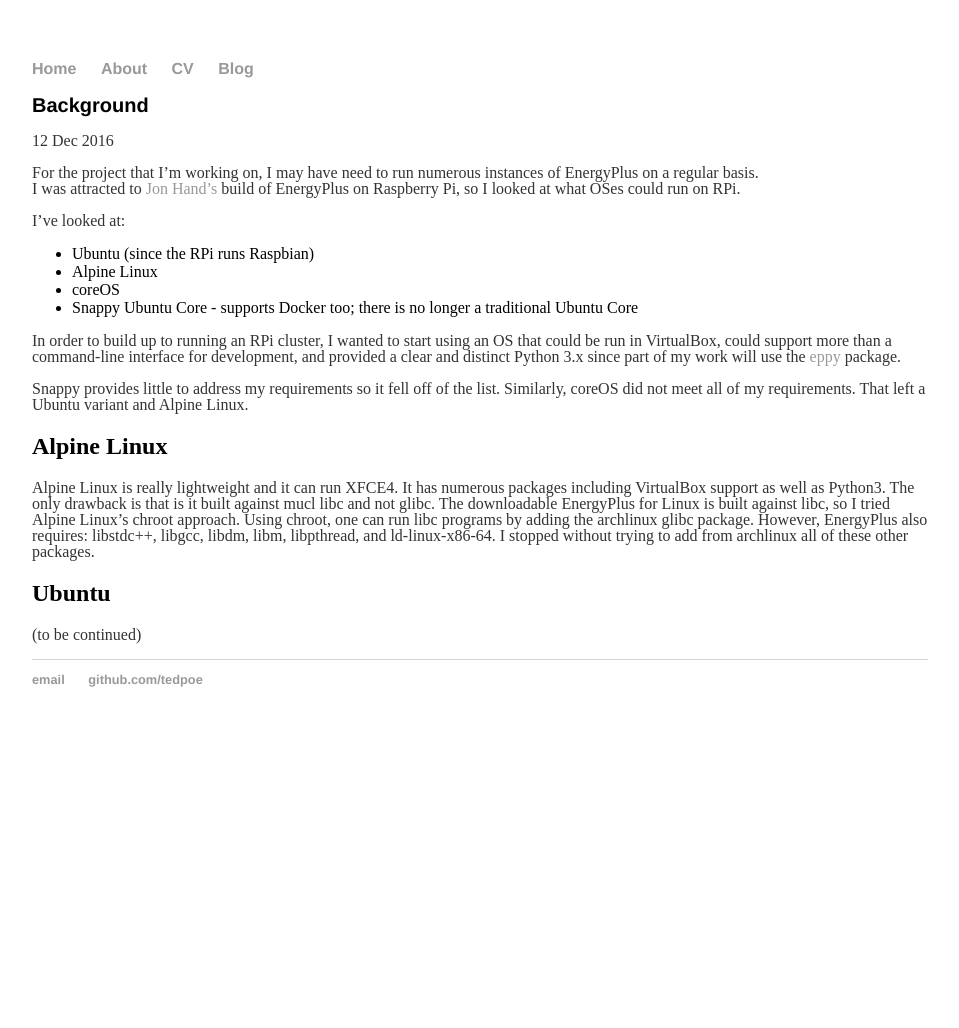
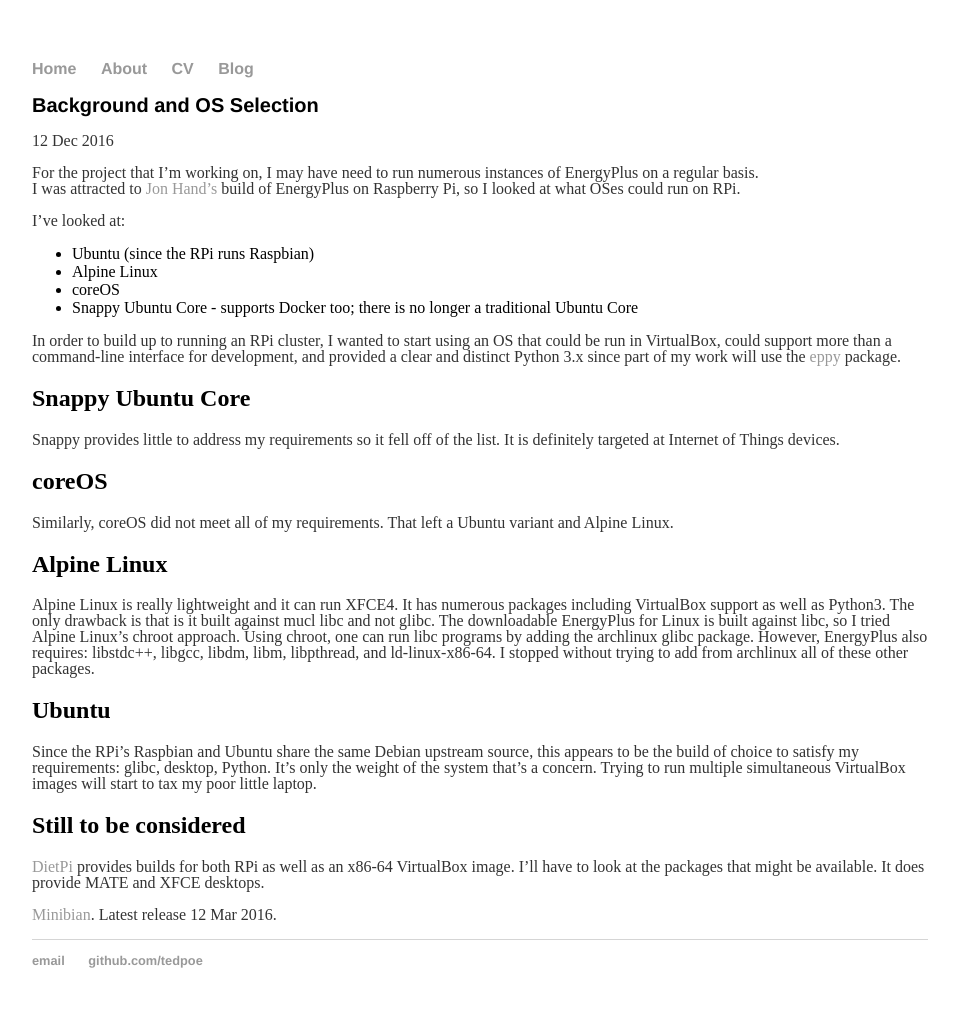
Before and after one commit to tedpoe/tedpoe.github.io, a Jekyll site: the page built from _posts/2016-12-12-background.md, in a window 1280 px wide. Shown: the whole page, without its empty margins (160-1119 px from the left). Built offline with Jekyll 4.4.1, drawn with Linux system fonts in a browser that asks for light colours; before the commit the page ends 900 px from its top, so only the background shows below that.

Commit message:
Finish background post.

```diff
--- a/_posts/2016-12-12-background.md
+++ b/_posts/2016-12-12-background.md
@@ -1,6 +1,6 @@
 ---
 layout: post
-title: "Background"
+title: "Background and OS Selection"
 date: 2016-12-12
 ---
 For the project that I'm working on, I may have need to run numerous instances of EnergyPlus on a regular basis.
@@ -14,21 +14,26 @@
 * coreOS
 * Snappy Ubuntu Core - supports Docker too; there is no longer a traditional Ubuntu Core
 
-In order to build up to running an RPi cluster, I wanted to start using an OS that could be run in VirtualBox, could support
-more than a command-line interface for development, and provided a clear and distinct Python 3.x since part of my work will use the
-[eppy](https://pypi.python.org/pypi/eppy) package.
+In order to build up to running an RPi cluster, I wanted to start using an OS that could be run in VirtualBox, could support more than a command-line interface for development, and provided a clear and distinct Python 3.x since part of my work will use the [eppy](https://pypi.python.org/pypi/eppy) package.
 
-Snappy provides little to address my requirements so it fell off of the list.  Similarly, coreOS did not meet all of my requirements.
-That left a Ubuntu variant and Alpine Linux.
+## Snappy Ubuntu Core
+
+Snappy provides little to address my requirements so it fell off of the list.  It is definitely targeted at Internet of Things devices.
+
+## coreOS
+
+Similarly, coreOS did not meet all of my requirements.  That left a Ubuntu variant and Alpine Linux.
 
 ## Alpine Linux
 
-Alpine Linux is really lightweight and it can run XFCE4.  It has numerous packages including VirtualBox support as well as Python3.  The only
-drawback is that is it built against mucl libc and not glibc.  The downloadable EnergyPlus for Linux is built against
-libc, so I tried Alpine Linux's chroot approach.  Using chroot, one can run libc programs by adding the archlinux glibc package.
-However, EnergyPlus also requires: libstdc++, libgcc, libdm, libm, libpthread, and ld-linux-x86-64.  I stopped without
-trying to add from archlinux all of these other packages.
+Alpine Linux is really lightweight and it can run XFCE4.  It has numerous packages including VirtualBox support as well as Python3.  The only drawback is that is it built against mucl libc and not glibc.  The downloadable EnergyPlus for Linux is built against libc, so I tried Alpine Linux's chroot approach.  Using chroot, one can run libc programs by adding the archlinux glibc package.  However, EnergyPlus also requires: libstdc++, libgcc, libdm, libm, libpthread, and ld-linux-x86-64.  I stopped without trying to add from archlinux all of these other packages.
 
 ## Ubuntu
 
-(to be continued)
+Since the RPi's Raspbian and Ubuntu share the same Debian upstream source, this appears to be the build of choice to satisfy my requirements: glibc, desktop, Python.  It's only the weight of the system that's a concern.  Trying to run multiple simultaneous VirtualBox images will start to tax my poor little laptop.
+
+## Still to be considered
+
+[DietPi](http://dietpi.com/) provides builds for both RPi as well as an x86-64 VirtualBox image.  I'll have to look at the packages that might be available.  It does provide MATE and XFCE desktops.
+
+[Minibian](https://minibianpi.wordpress.com/).  Latest release 12 Mar 2016.
```
